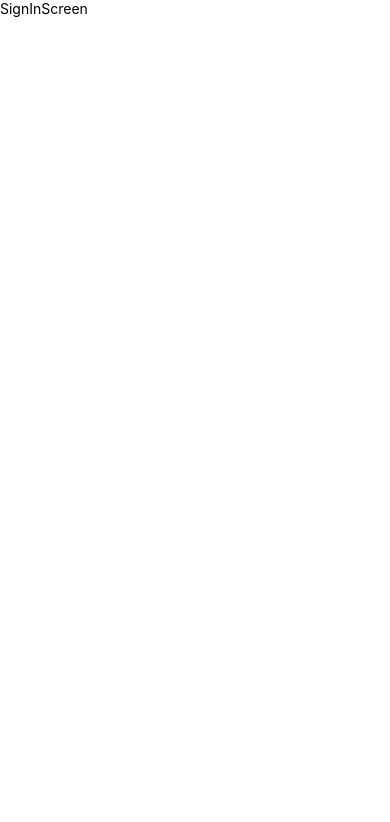
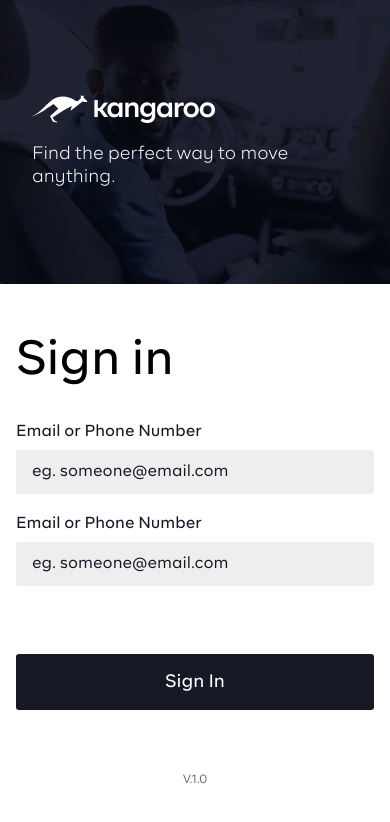
Before and after one commit to iandev096/rn-kangaroo, a React Native app: screen /SignIn in a window 390 px wide. Shown: the top 822 px of the page. Built offline with nearby package versions, Linux system fonts and the light colour scheme.

Commit message:
setup SignupScreen and used authentication feature - Authentication features     - AuthHeader     - SignInForm

```diff
--- a/src/screens/SignInScreen/index.tsx
+++ b/src/screens/SignInScreen/index.tsx
@@ -1,14 +1,46 @@
 import React from "react";
-import { Text, View } from "react-native";
+import { StyleSheet, Text, View } from "react-native";
+import { ScrollView } from "react-native-gesture-handler";
+import { SafeAreaView } from "react-native-safe-area-context";
+import { FONT_FAMILY } from "src/constants/FONT";
+import { AuthHeader, SignInForm } from "src/features/authentication";
+import useScrollEnabled from "src/hooks/useScrollEnabled";
 
 type Props = {};
 
 function SignInScreen({}: Props) {
+  const { scrollEnabled, onLayout } = useScrollEnabled();
+
   return (
-    <View>
-      <Text>SignInScreen</Text>
-    </View>
+    <SafeAreaView style={{ flex: 1 }} edges={["left", "right", "bottom"]}>
+      <ScrollView scrollEnabled={scrollEnabled}>
+        <View onLayout={onLayout}>
+          <AuthHeader />
+          <View style={styles.form}>
+            <SignInForm />
+          </View>
+          <View>
+            <Text style={styles.version}>V.1.0</Text>
+          </View>
+        </View>
+      </ScrollView>
+    </SafeAreaView>
   );
 }
 
+const styles = StyleSheet.create({
+  form: {
+    marginTop: 48,
+    paddingHorizontal: 16,
+  },
+  version: {
+    fontFamily: FONT_FAMILY.BR_FIRMA_REGULAR,
+    lineHeight: 24,
+    fontSize: 12,
+    textAlign: "center",
+    marginTop: 58,
+    color: "#6b6b6b",
+  },
+});
+
 export default SignInScreen;
```
